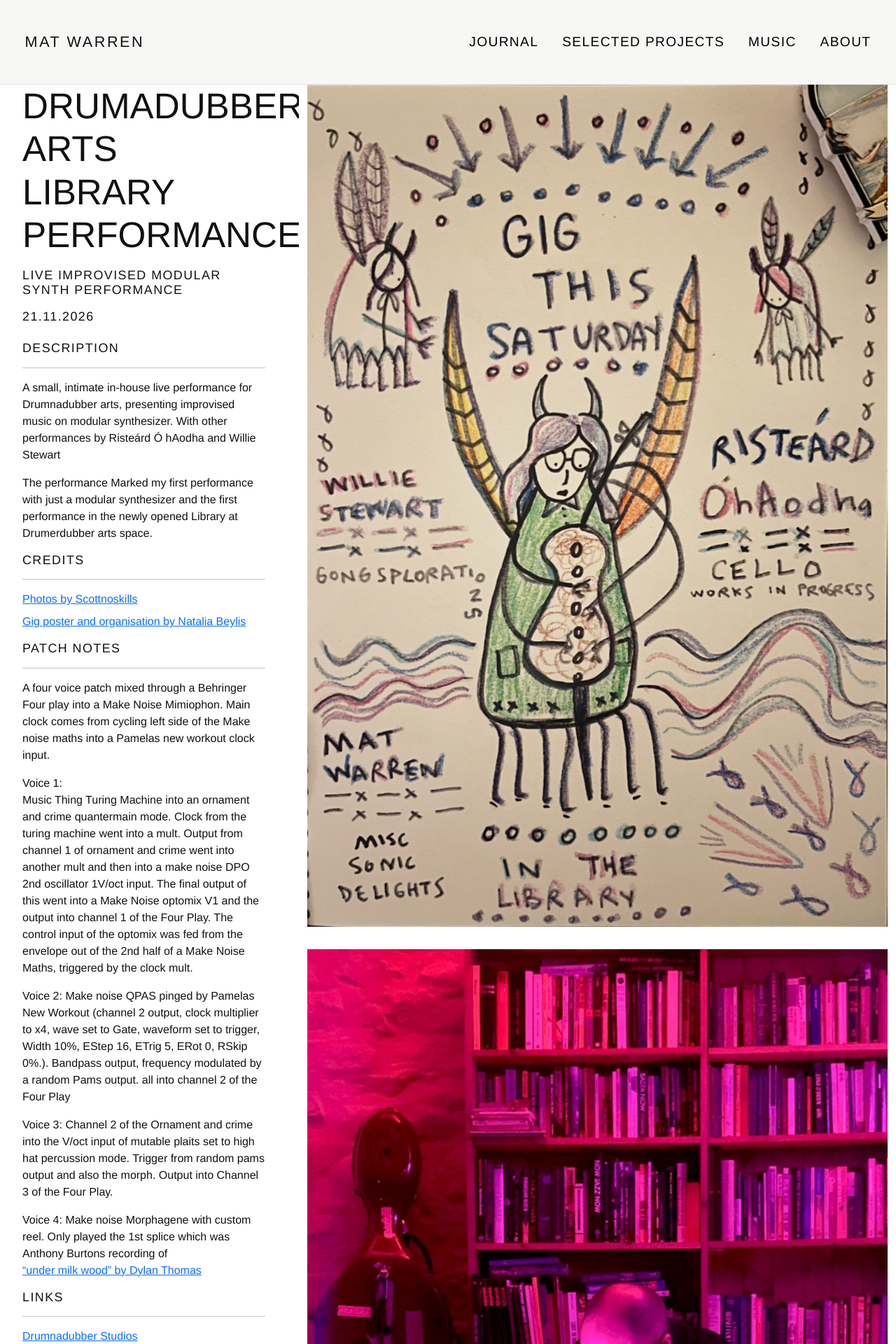
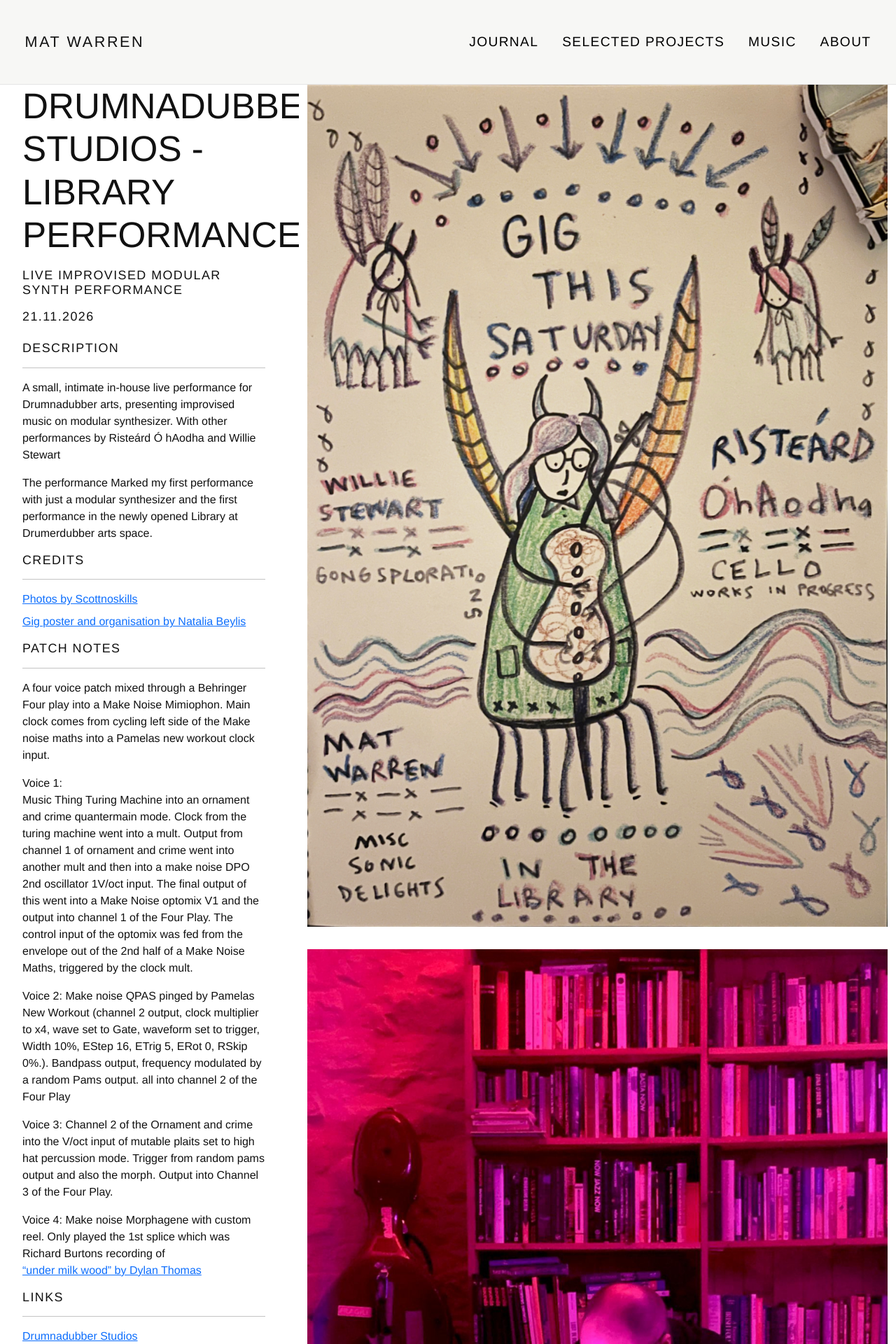
Before and after one commit to astro-mat/MatWarrenWebsite_Jekyll, a Jekyll site: the page built from _projects/Drumadubber2026.md, in a window 1280 px wide. Shown: the top 1920 px of the page at 70% size. Built offline with Jekyll 4.4.1, drawn with Linux system fonts in a browser that asks for light colours.

Commit message:
corrected spelling

```diff
--- a/_projects/Drumadubber2026.md
+++ b/_projects/Drumadubber2026.md
@@ -1,6 +1,6 @@
 ---
 layout: project
-title: Drumadubber Arts Library Performance
+title: Drumnadubber Studios - Library Performance
 activity_type: Performance
 venue: Drumnadubber Studios, Co. Leitrim, Ireland
 collaborators:
@@ -45,7 +45,7 @@ Voice 3:
 Channel 2 of the Ornament and crime into the V/oct input of mutable plaits set to high hat percussion mode. Trigger from random pams output and also the morph. Output into Channel 3 of the Four Play.
 
 Voice 4:
-Make noise Morphagene with custom reel. Only played the 1st splice which was Anthony Burtons recording of ["under milk wood" by Dylan Thomas](https://open.spotify.com/album/5N76qTciUzKcQuQZ8Dga6m?si=GrQ9sdVbR9q7jF6qudymHQ)
+Make noise Morphagene with custom reel. Only played the 1st splice which was Richard Burtons recording of ["under milk wood" by Dylan Thomas](https://open.spotify.com/album/5N76qTciUzKcQuQZ8Dga6m?si=GrQ9sdVbR9q7jF6qudymHQ)
 
 ## Links
 ---
```
